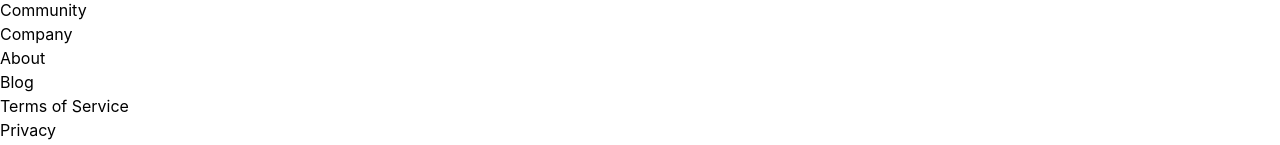
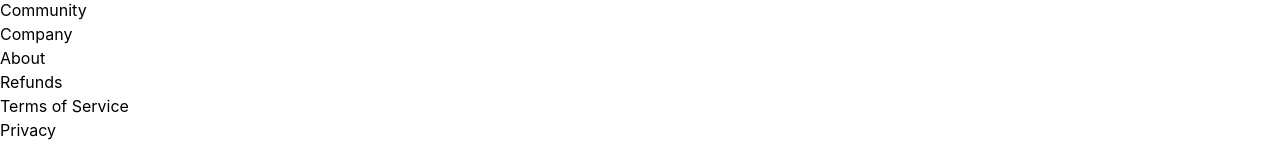
Before and after one commit to Zentra-Hosting/Website, a React (Vite) app: page /refunds in a window 1280 px wide. Shown: the part 1645-1790 px from the top of the page. Built offline with nearby package versions, Linux system fonts and the light colour scheme.

Commit message:
Change footer links

```diff
--- a/src/components/Footer.jsx
+++ b/src/components/Footer.jsx
@@ -41,9 +41,9 @@ const Footer = () => {
                         <h4 className="text-white font-semibold mb-4">Company</h4>
                         <ul className="space-y-2 text-slate-400">
                             <li><a href="#" className="hover:text-white transition-colors">About</a></li>
-                            <li><a href="#" className="hover:text-white transition-colors">Blog</a></li>
+                            <li><button onClick={() => { navigate('/refunds') }} className="hover:text-white transition-colors">Refunds</button></li>
                             <li><button onClick={() => { navigate('/terms') }} className="hover:text-white transition-colors">Terms of Service</button></li>
-                            <li><button onClick={() => { navigate('/terms') }} className="hover:text-white transition-colors">Privacy</button></li>
+                            <li><button onClick={() => { navigate('/privacy') }} className="hover:text-white transition-colors">Privacy</button></li>
                         </ul>
                     </div>
                 </div>
```
